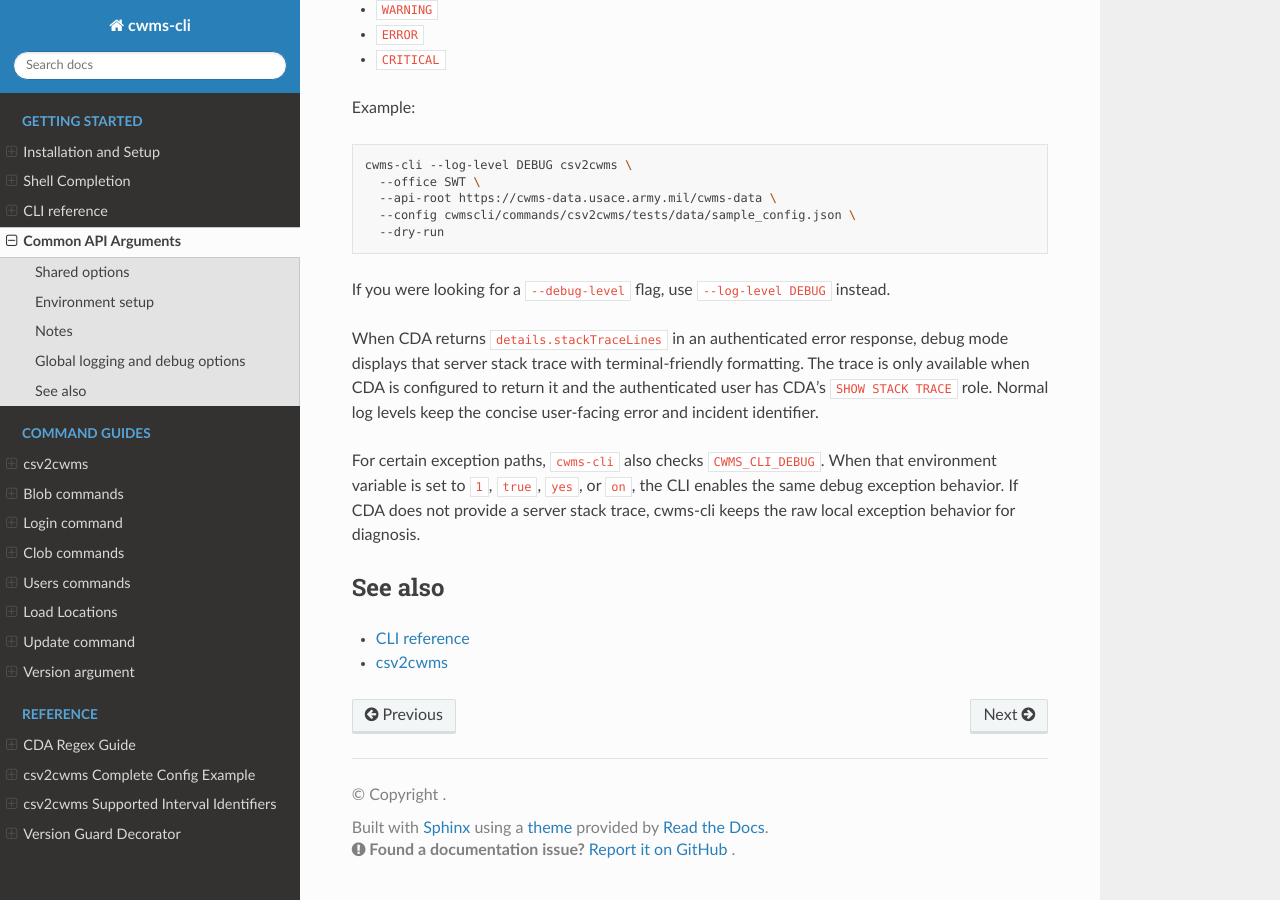
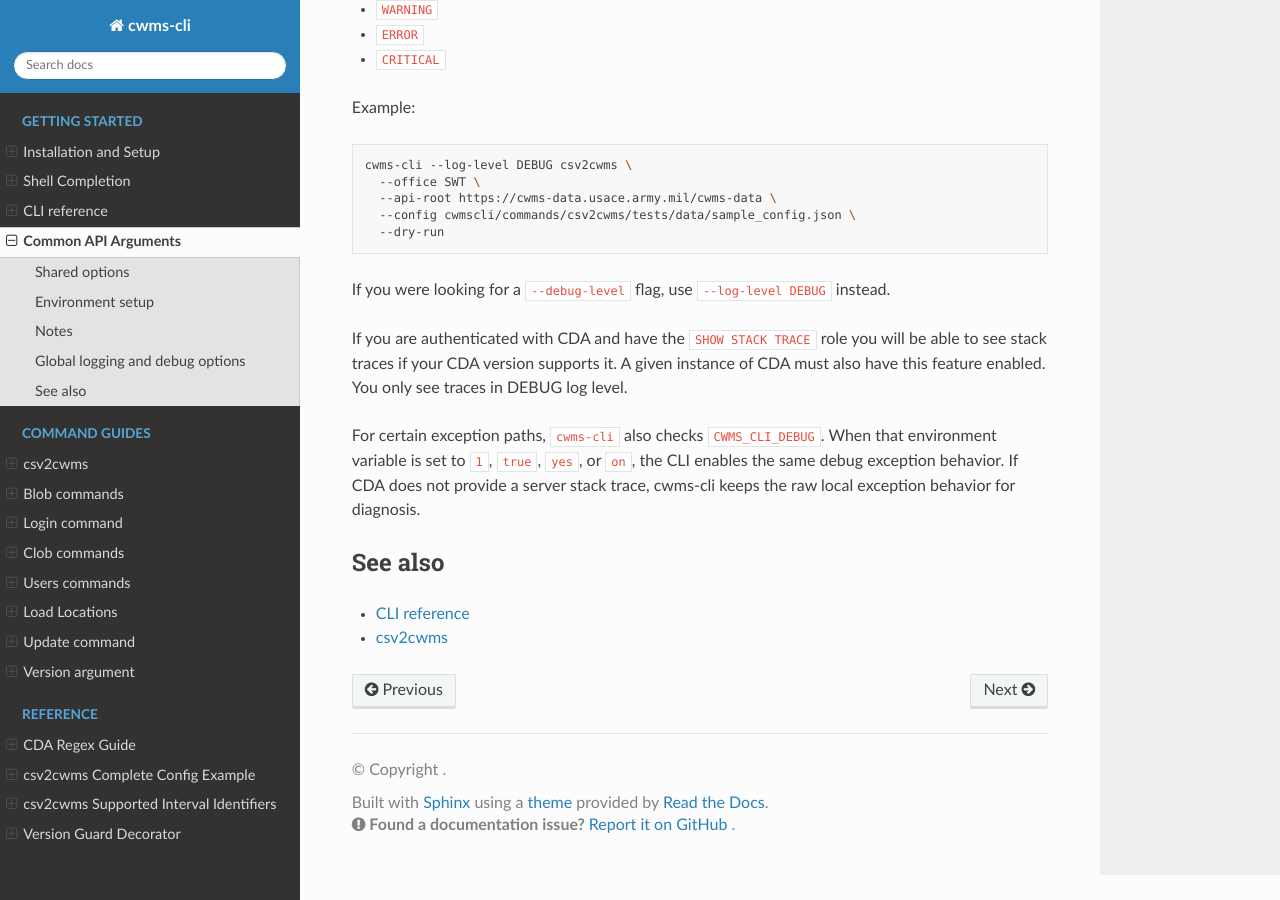
Before and after one commit to HydrologicEngineeringCenter/cwms-cli, a Sphinx documentation site: the page built from docs/cli/api_arguments.rst, in a window 1280 px wide and 900 px high, scrolled down 1262 px. Built offline with Sphinx 7.4.7 and the Read the Docs theme 3.1.0, drawn with Linux system fonts in a browser that asks for light colours.

Commit message:
Update stack trace visibility instructions in documentation
Clarified conditions for viewing stack traces in debug mode and updated the wording for consistency.

```diff
--- a/docs/cli/api_arguments.rst
+++ b/docs/cli/api_arguments.rst
@@ -91,11 +91,9 @@ Example:
 If you were looking for a ``--debug-level`` flag, use ``--log-level DEBUG``
 instead.
 
-When CDA returns ``details.stackTraceLines`` in an authenticated error response,
-debug mode displays that server stack trace with terminal-friendly formatting.
-The trace is only available when CDA is configured to return it and the
-authenticated user has CDA's ``SHOW STACK TRACE`` role. Normal log levels keep
-the concise user-facing error and incident identifier.
+If you are authenticated with CDA and have the ``SHOW STACK TRACE`` role you
+will be able to see stack traces if your CDA version supports it. A given instance
+of CDA must also have this feature enabled. You only see traces in DEBUG log level.
 
 For certain exception paths, ``cwms-cli`` also checks ``CWMS_CLI_DEBUG``. When
 that environment variable is set to ``1``, ``true``, ``yes``, or ``on``, the
```
